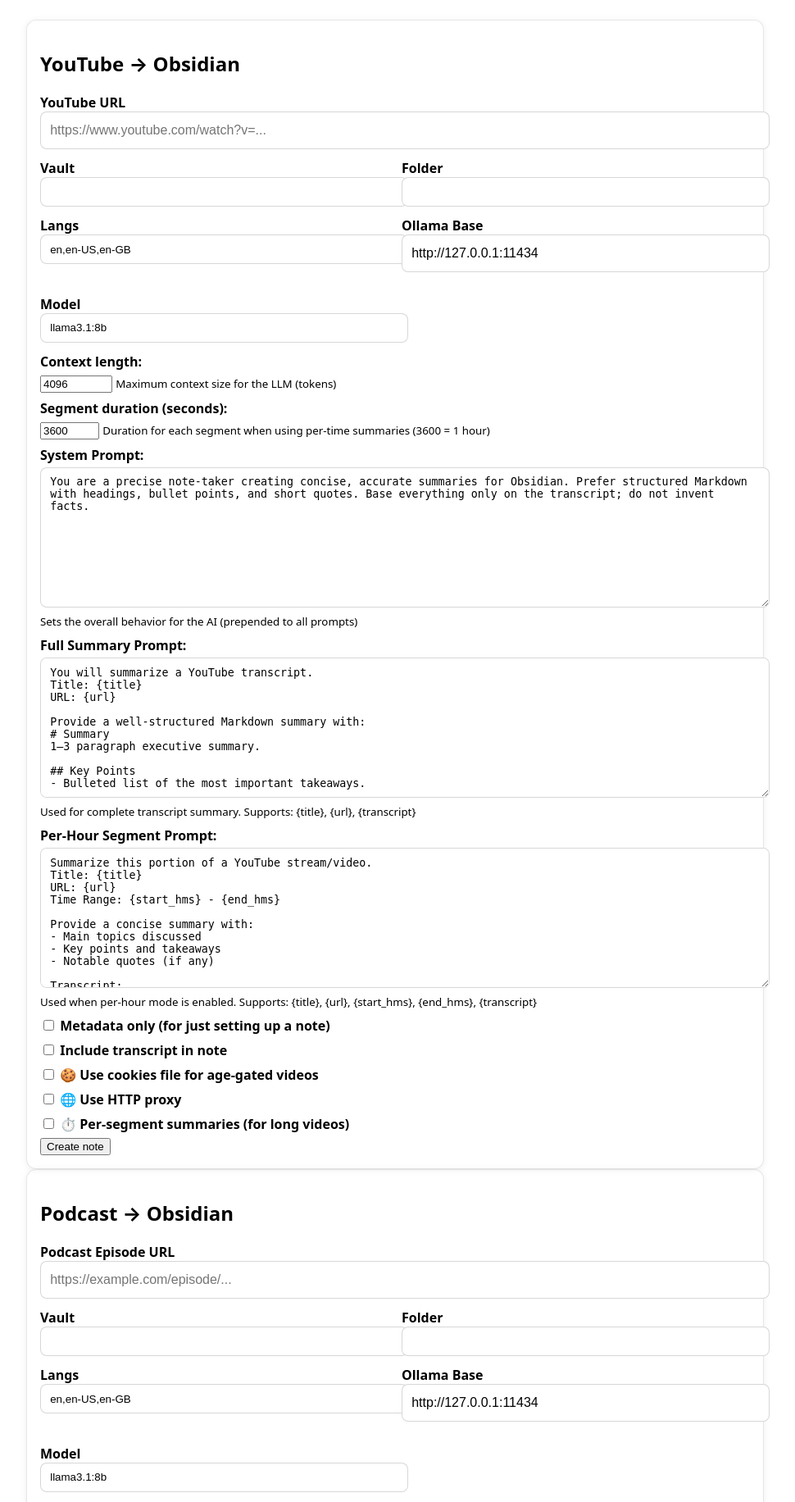
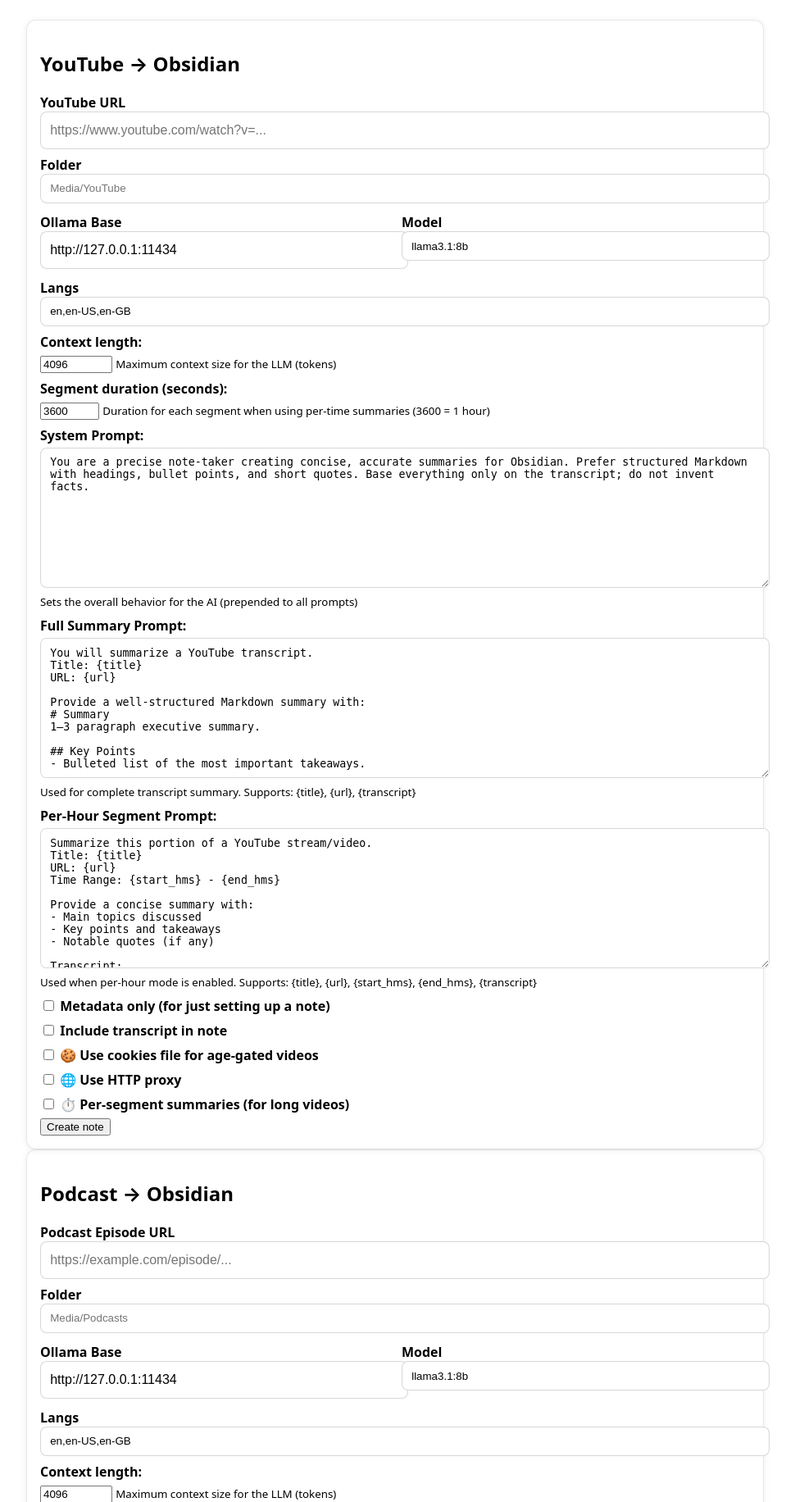
Before and after one commit to humandecoded/youtube-podcast-transcript-obsidian-webapp, a Flask app: page / in a window 1280 px wide. Shown: the part 118-1950 px from the top of the page at 82% size, without its empty margins (158-1128 px from the left). Run offline with Flask 3, Linux system fonts and the light colour scheme; parts of the project's set-up code (start-up, migrations or seed data) failed here and were passed over; some libraries are stand-ins or nearby versions.

Commit message:
cleaning up UI

```diff
--- a/app.py
+++ b/app.py
@@ -81,7 +81,6 @@
         process_podcast,
         args=(url,),
         kwargs=dict(
-            vault=(request.form.get("vault") or None),
             folder=(request.form.get("folder") or ""),
             langs=[s.strip() for s in (request.form.get("langs") or "").split(",") if s.strip()] or None,
             ollama_base=(request.form.get("ollama_base") or None),
@@ -158,7 +157,6 @@
         args=(filepath,),
         kwargs=dict(
             filename=filename,
-            vault=(request.form.get("vault") or None),
             folder=(request.form.get("folder") or ""),
             ollama_base=(request.form.get("ollama_base") or None),
             model=(request.form.get("model") or None),
@@ -185,7 +183,6 @@
         return redirect(url_for("index"))
 
     # Gather options
-    vault = (request.form.get("vault") or "").strip() or None
     folder = (request.form.get("folder") or "").strip()
     langs = [s.strip() for s in (request.form.get("langs") or "").split(",") if s.strip()]
     ollama_base = (request.form.get("ollama_base") or "").strip() or None
@@ -219,7 +216,6 @@
         process_youtube,
         args=(url,),
         kwargs={
-            "vault": vault,
             "folder": folder,
             "langs": langs or None,
             "ollama_base": ollama_base,
--- a/templates/index.html
+++ b/templates/index.html
@@ -9,15 +9,12 @@
 <label> YouTube URL
 <input type="url" name="youtube_url" placeholder="https://www.youtube.com/watch?v=..." required>
 </label>
+<label>Folder <input type="text" name="folder" value="{{ defaults.folder }}" placeholder="Media/YouTube"></label>
 <div class="row">
-<label>Vault <input type="text" name="vault" value="{{ defaults.vault }}"></label>
-<label>Folder <input type="text" name="folder" value="{{ defaults.folder }}"></label>
-</div>
-<div class="row">
-<label>Langs <input type="text" name="langs" value="{{ defaults.langs }}"></label>
 <label>Ollama Base <input type="url" name="ollama_base" value="{{ defaults.ollama_base }}"></label>
 <label>Model <input type="text" name="model" value="{{ defaults.model }}"></label>
 </div>
+<label>Langs <input type="text" name="langs" value="{{ defaults.langs }}"></label>
 <div class="form-group">
 <label for="context_length">Context length:</label>
 <input type="number" id="context_length" name="context_length" value="{{ defaults.context_length or 32000 }}" min="512" max="128000">
@@ -61,15 +58,12 @@
 <label> Podcast Episode URL
 <input type="url" name="podcast_url" placeholder="https://example.com/episode/..." required>
 </label>
+<label>Folder <input type="text" name="folder" value="{{ defaults.folder }}" placeholder="Media/Podcasts"></label>
 <div class="row">
-<label>Vault <input type="text" name="vault" value="{{ defaults.vault }}"></label>
-<label>Folder <input type="text" name="folder" value="{{ defaults.folder }}"></label>
-</div>
-<div class="row">
-<label>Langs <input type="text" name="langs" value="{{ defaults.langs }}"></label>
 <label>Ollama Base <input type="url" name="ollama_base" value="{{ defaults.ollama_base }}"></label>
 <label>Model <input type="text" name="model" value="{{ defaults.model }}"></label>
 </div>
+<label>Langs <input type="text" name="langs" value="{{ defaults.langs }}"></label>
 <div class="form-group">
 <label for="podcast_context_length">Context length:</label>
 <input type="number" id="podcast_context_length" name="context_length" value="{{ defaults.context_length or 15000 }}" min="512" max="128000">
@@ -116,10 +110,7 @@
 <input type="file" name="video_file" accept="video/*,audio/*,.mp4,.avi,.mov,.mkv,.webm,.flv,.wmv,.m4v,.mpg,.mpeg,.mp3,.wav,.m4a,.ogg,.aac" required>
 <small>Supported: mp4, avi, mov, mkv, webm, mp3, wav, etc. (Max: 500MB default)</small>
 </label>
-<div class="row">
-<label>Vault <input type="text" name="vault" value="{{ defaults.vault }}"></label>
-<label>Folder <input type="text" name="folder" value="{{ defaults.folder }}"></label>
-</div>
+<label>Folder <input type="text" name="folder" value="{{ defaults.folder }}" placeholder="Media/Videos"></label>
 <div class="row">
 <label>Ollama Base <input type="url" name="ollama_base" value="{{ defaults.ollama_base }}"></label>
 <label>Model <input type="text" name="model" value="{{ defaults.model }}"></label>
```
Also changed, not shown: README.md, image-1.png (added), image.png (deleted).
